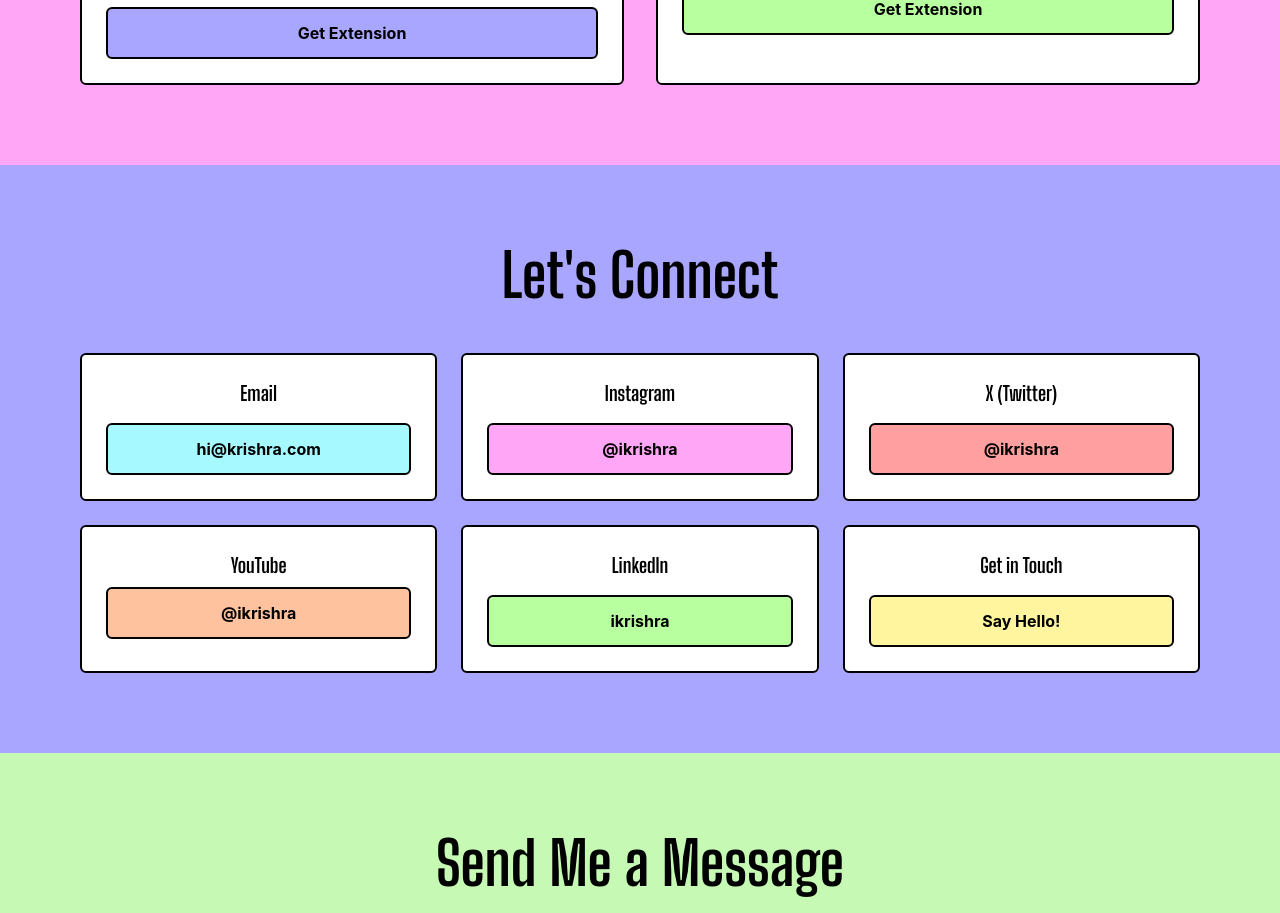
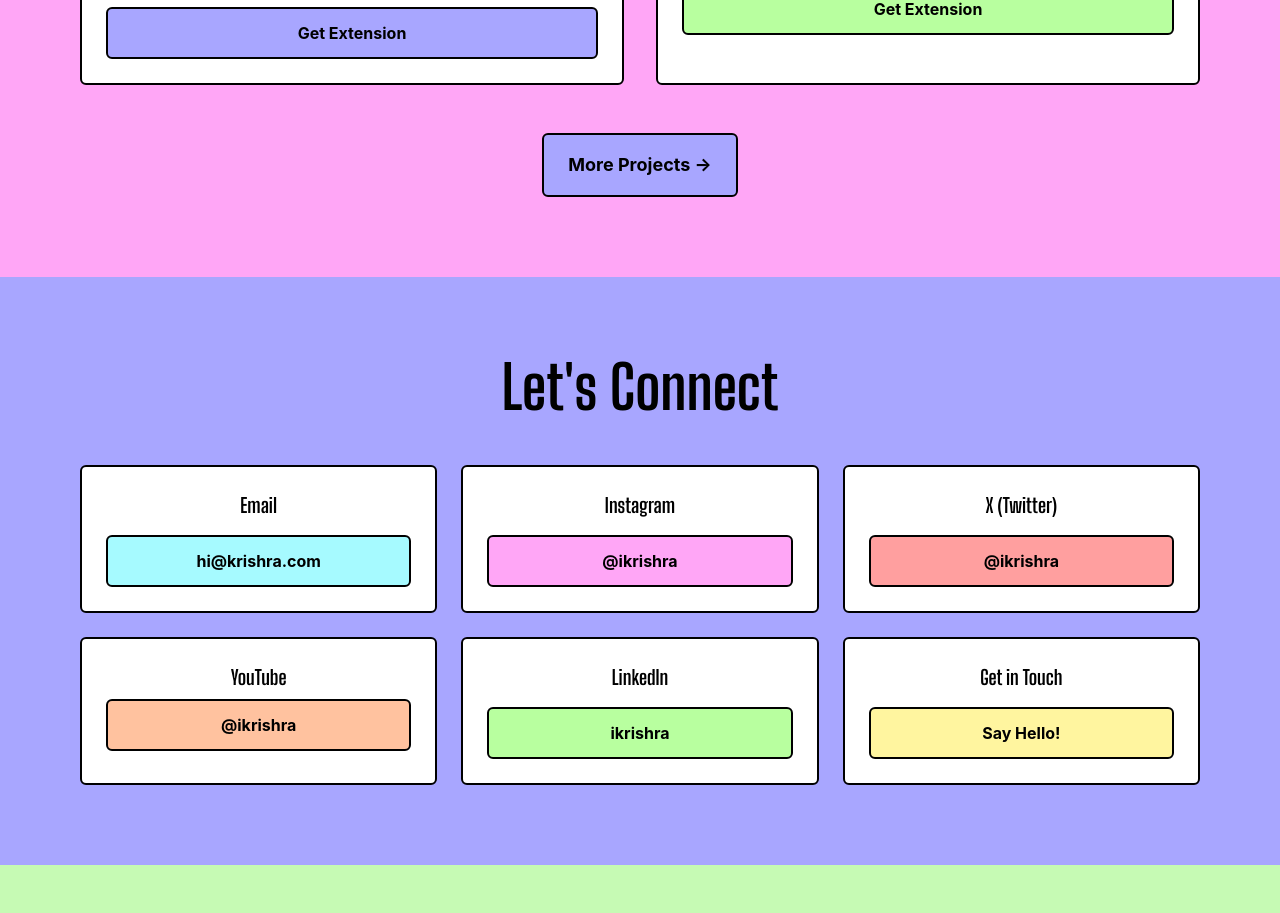
Before and after one commit to ikrishra/krishna-portfolio, a React (Vite) app: page / in a window 1280 px wide. Shown: the part 3076-3989 px from the top of the page. Built offline with nearby package versions, Linux system fonts and the light colour scheme.

Commit message:
projects page added

```diff
--- a/src/App.tsx
+++ b/src/App.tsx
@@ -1,9 +1,16 @@
+import { BrowserRouter as Router, Routes, Route } from 'react-router-dom'
 import Home from './pages/Home'
+import Projects from './pages/Projects'
 
 function App() {
   return (
     <div className="App">
-      <Home />
+      <Router>
+        <Routes>
+          <Route path="/" element={<Home />} />
+          <Route path="/projects" element={<Projects />} />
+        </Routes>
+      </Router>
     </div>
   )
 }
--- a/src/components/Button.tsx
+++ b/src/components/Button.tsx
@@ -79,8 +79,9 @@ const Button = ({
   );
 
   if (href) {
+    const isExternal = href.startsWith('http') || href.startsWith('//');
     return (
-      <a href={href} className={baseClasses} target="_blank" rel="noopener noreferrer">
+      <a href={href} className={baseClasses} target={isExternal ? "_blank" : "_self"} rel={isExternal ? "noopener noreferrer" : ""}>
         {buttonText}
       </a>
     );
--- a/src/pages/Home.tsx
+++ b/src/pages/Home.tsx
@@ -328,6 +328,18 @@ const Home = () => {
               />
             </Card>
           </div>
+
+          {/* More Projects Button */}
+          <div className="text-center mt-8 sm:mt-12">
+            <Button
+              buttonText="More Projects →"
+              color="violet"
+              size="lg"
+              rounded="md"
+              href="/projects"
+              className="inline-block"
+            />
+          </div>
         </div>
       </section>
 
--- /dev/null
+++ b/src/pages/Projects.tsx
@@ -0,0 +1,137 @@
+import { Link } from 'react-router-dom'
+import Card from '../components/Card'
+import Button from '../components/Button'
+
+type ProjectColor = "violet" | "pink" | "red" | "orange" | "yellow" | "lime" | "cyan"
+
+interface Project {
+  id: number
+  title: string
+  description: string
+  image: string
+  buttonText: string
+  href: string
+  color: ProjectColor
+}
+
+const Projects = () => {
+  const projects: Project[] = [
+    {
+      id: 1,
+      title: "Bolt Scraper",
+      description: "Advanced web scraping tools for B2B lead generation. Extract valuable business leads effortlessly with powerful scraping capabilities for Google Maps, Apollo.io, Facebook, Yellow Pages.",
+      image: "/images/1.webp",
+      buttonText: "Visit Bolt Scraper",
+      href: "https://boltscraper.com/",
+      color: "cyan"
+    },
+    {
+      id: 2,
+      title: "Bojita",
+      description: "Building Bojita - an innovative Mac app that's currently in development. Focused on creating powerful tools for Mac users with a beautiful, native experience.",
+      image: "/images/2.webp",
+      buttonText: "Visit Bojita",
+      href: "https://bojita.com",
+      color: "lime"
+    },
+    {
+      id: 3,
+      title: "Responsive Viewer",
+      description: "A Chrome extension that helps developers and designers test webpage responsiveness across multiple device sizes with pre-configured presets and custom dimensions.",
+      image: "/images/3.webp",
+      buttonText: "Get Extension",
+      href: "https://chromewebstore.google.com/detail/responsive-viewer/idkjhjlkhcoagockknjpbkkakbcegifk",
+      color: "violet"
+    },
+    {
+      id: 4,
+      title: "TransliDict",
+      description: "Instant word lookup and translation Chrome extension with multi-language support, transliteration detection, and native script display for 100+ languages.",
+      image: "/images/4.webp",
+      buttonText: "Get Extension",
+      href: "https://chromewebstore.google.com/detail/translidict-instant-word/ogdgpogickedbncjjbildpmjpdlbgfcd?authuser=0&hl=en",
+      color: "orange"
+    },
+    {
+      id: 5,
+      title: "LinkQR",
+      description: "Generate QR codes & shorten URLs instantly. Share links easily across devices with this privacy-focused Chrome extension featuring instant QR generation, URL shortening, and clean interface.",
+      image: "/images/5.webp",
+      buttonText: "Get Extension",
+      href: "https://chromewebstore.google.com/detail/linkqr-shorturl-qr-code-g/gnbffmeoppeehbkdeghfagkobdnkodlp?authuser=0&hl=en",
+      color: "violet"
+    },
+    {
+      id: 6,
+      title: "Auto Tab Closer",
+      description: "Your browser's ad tab guardian. Automatically closes unwanted new tabs and popup ads with one-click activation, keeping your browser clean and distraction-free.",
+      image: "/images/6.webp",
+      buttonText: "Get Extension",
+      href: "https://chromewebstore.google.com/detail/auto-tab-closer/cgllonialmgfoaodebdbilbkfoibjphg",
+      color: "lime"
+    }
+  ]
+
+  return (
+    <div className="min-h-screen">
+      {/* Projects Content */}
+      <section className="bg-pink-200 w-full py-12 sm:py-20 px-4 sm:px-5 md:px-20">
+        <div className="max-w-6xl mx-auto">
+        <div className="text-center mb-12 sm:mb-16">
+          <h1 className="text-4xl sm:text-6xl md:text-7xl font-bold hero-font mb-6 text-gray-800">
+            All Projects
+          </h1>
+          <p className="text-lg sm:text-xl text-gray-600 max-w-3xl mx-auto">
+            Explore my complete collection of web applications, Chrome extensions, and tools
+            that I've built to solve real-world problems and enhance user experiences.
+          </p>
+        </div>
+
+        <div className="grid grid-cols-1 lg:grid-cols-2 gap-6 sm:gap-8">
+          {projects.map((project) => (
+            <Card key={project.id} color="white" className="overflow-hidden">
+              <div className="mb-4 sm:mb-6">
+                <img
+                  src={project.image}
+                  alt={project.title}
+                  className="w-full h-50 sm:h-58 object-contain border-4 border-black rounded-lg bg-gray-50"
+                />
+              </div>
+              <h3 className="text-xl sm:text-2xl font-bold hero-font mb-3 sm:mb-4">
+                {project.title}
+              </h3>
+              <p className="text-gray-700 mb-4 sm:mb-6 text-sm sm:text-base">
+                {project.description}
+              </p>
+              <Button
+                buttonText={project.buttonText}
+                color={project.color}
+                size="md"
+                rounded="md"
+                href={project.href}
+                className="w-full"
+              />
+            </Card>
+          ))}
+        </div>
+
+        {/* Back to Home */}
+        <div className="text-center mt-12 sm:mt-16">
+          <Link to="/">
+            <Button
+              buttonText="← Back to Home"
+              color="violet"
+              size="lg"
+              rounded="md"
+            />
+          </Link>
+        </div>
+      </div>
+    </section>
+
+
+  </div>
+  )
+}
+
+export default Projects
```
